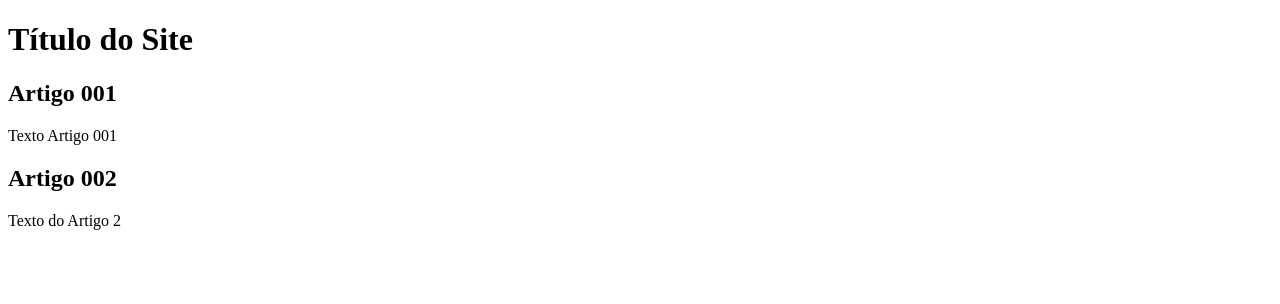
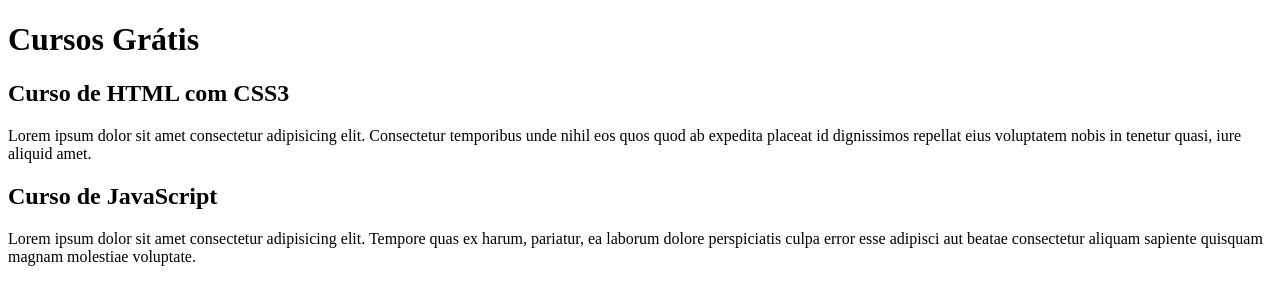
Before and after one commit to yahicoS/projeto-site, a plain HTML site: page index.html in a window 1280 px wide. Drawn offline with Linux system fonts and the light colour scheme.

Commit message:
Update index.html

```diff
--- a/index.html
+++ b/index.html
@@ -9,15 +9,15 @@
 <body>
     <main>
         <header>
-            <h1>Título do Site</h1>
+            <h1>Cursos Grátis</h1>
         </header>
         <article>
-            <h2>Artigo 001</h2>
-            <p>Texto Artigo 001</p>
+            <h2>Curso de HTML com CSS3</h2>
+            <p>Lorem ipsum dolor sit amet consectetur adipisicing elit. Consectetur temporibus unde nihil eos quos quod ab expedita placeat id dignissimos repellat eius voluptatem nobis in tenetur quasi, iure aliquid amet.</p>
         </article>
         <article>
-            <h2>Artigo 002</h2>
-            <p>Texto do Artigo 2</p>
+            <h2>Curso de JavaScript</h2>
+            <p>Lorem ipsum dolor sit amet consectetur adipisicing elit. Tempore quas ex harum, pariatur, ea laborum dolore perspiciatis culpa error esse adipisci aut beatae consectetur aliquam sapiente quisquam magnam molestiae voluptate.</p>
         </article>
 
     </main>
```
